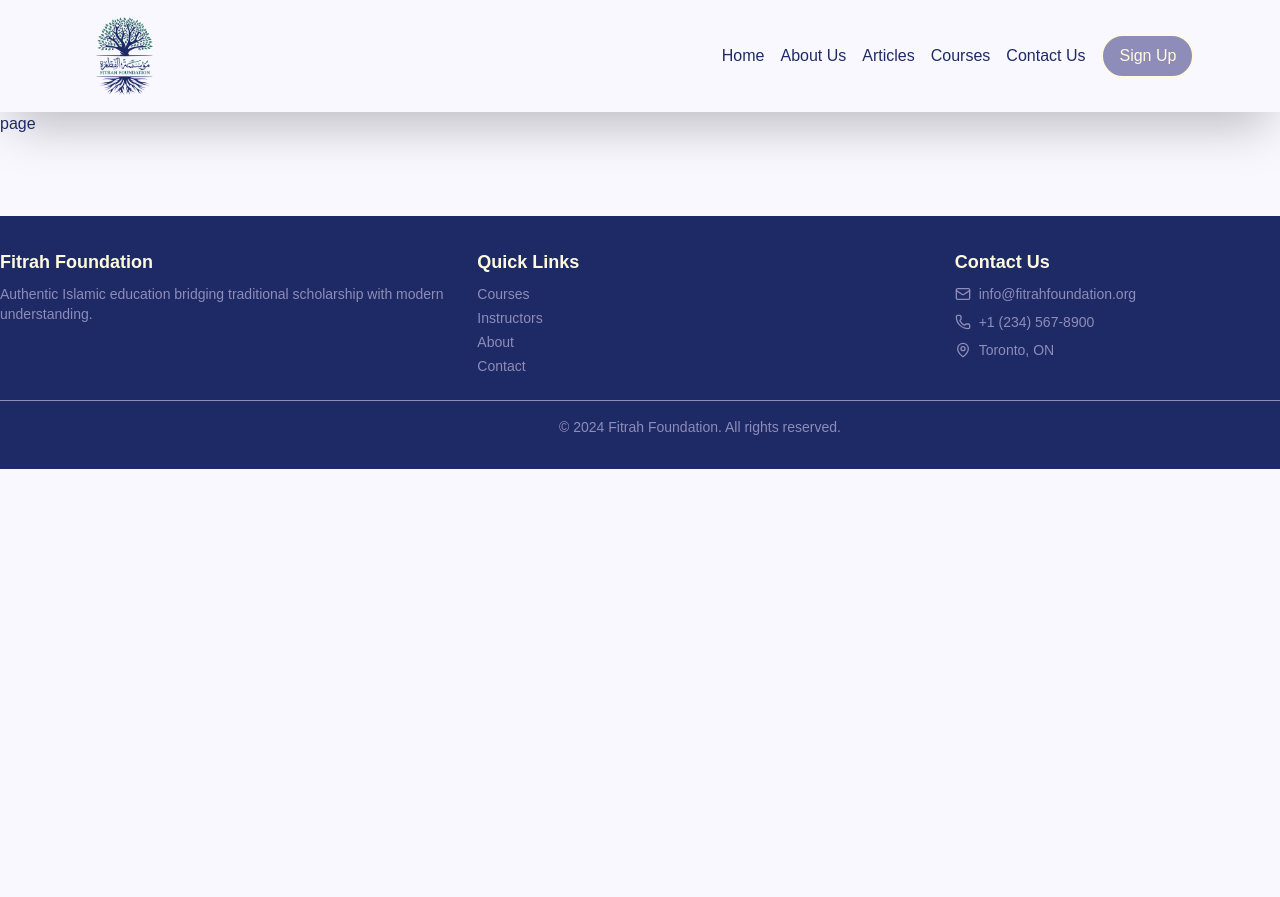
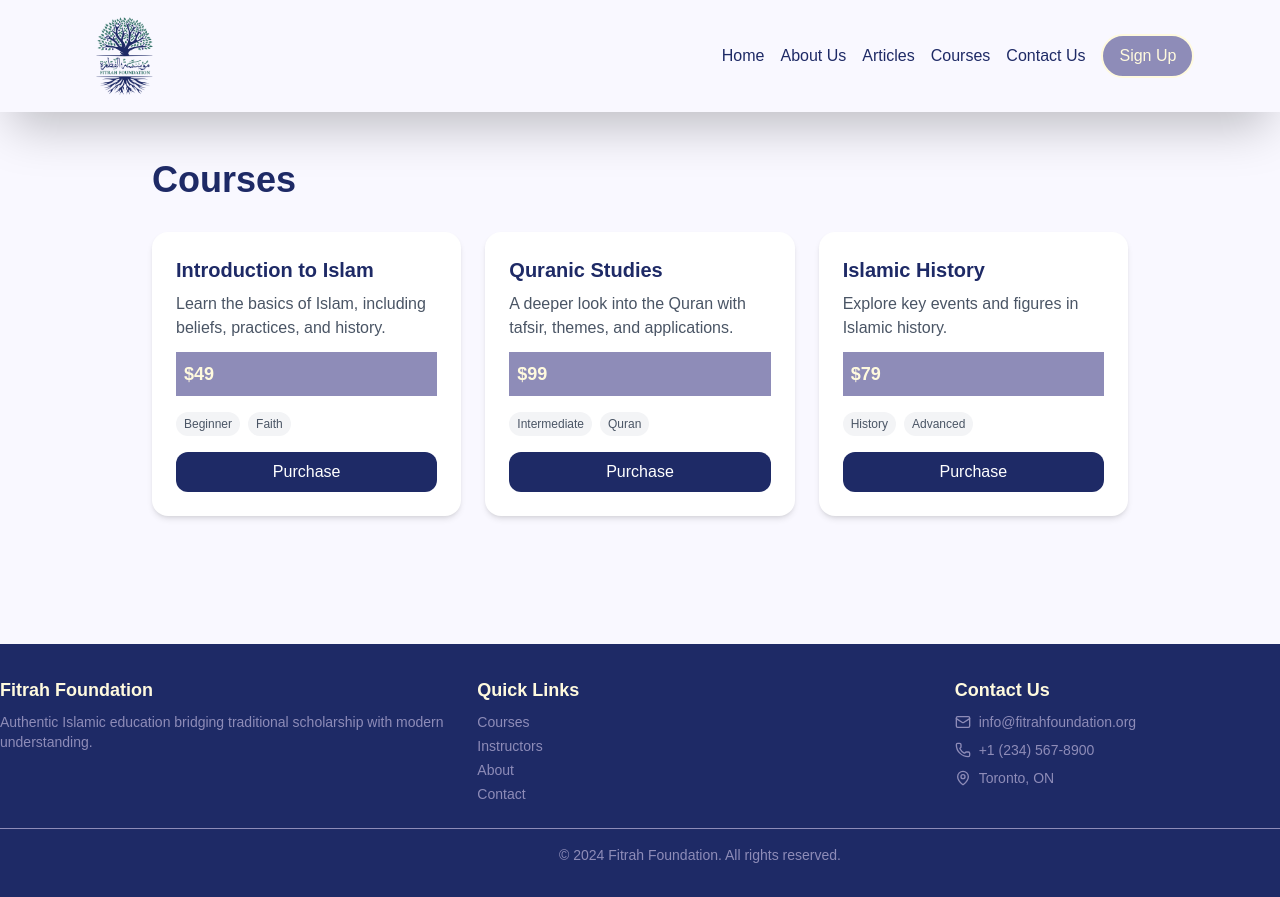
Before and after one commit to AymenS02/fitrah-foundation, a Next.js app: page /courses in a window 1280 px wide. Shown: the top 897 px of the page. Before the commit the page ends 800 px from the top, so only its background shows below. Built offline with nearby package versions, Linux system fonts and the light colour scheme; a web font is replaced by a local one.

Commit message:
Update page.jsx

```diff
--- a/app/courses/page.jsx
+++ b/app/courses/page.jsx
@@ -1,9 +1,69 @@
-import React from 'react'
+'use client';
 
-const page = () => {
+import Link from 'next/link';
+
+const courses = [
+  {
+    id: 'intro-islam',
+    title: 'Introduction to Islam',
+    description: 'Learn the basics of Islam, including beliefs, practices, and history.',
+    price: '$49',
+    purchaseLink: 'https://your-purchase-link.com/intro-islam',
+    tags: ['Beginner', 'Faith'],
+  },
+  {
+    id: 'quran-studies',
+    title: 'Quranic Studies',
+    description: 'A deeper look into the Quran with tafsir, themes, and applications.',
+    price: '$99',
+    purchaseLink: 'https://your-purchase-link.com/quran-studies',
+    tags: ['Intermediate', 'Quran'],
+  },
+  {
+    id: 'islamic-history',
+    title: 'Islamic History',
+    description: 'Explore key events and figures in Islamic history.',
+    price: '$79',
+    purchaseLink: 'https://your-purchase-link.com/islamic-history',
+    tags: ['History', 'Advanced'],
+  },
+];
+
+export default function CoursesPage() {
   return (
-    <div>page</div>
-  )
+    <main className="max-w-5xl mx-auto px-6 py-12">
+      <h1 className="text-4xl font-bold text-primary mb-8">Courses</h1>
+      <div className="grid gap-6 sm:grid-cols-2 lg:grid-cols-3">
+        {courses.map((course) => (
+          <div
+            key={course.id}
+            className="bg-white rounded-2xl shadow-md hover:shadow-xl transition-shadow p-6 flex flex-col justify-between"
+          >
+            <div>
+              <h2 className="text-xl font-semibold text-primary mb-2">{course.title}</h2>
+              <p className="text-gray-600 mb-3">{course.description}</p>
+              <p className="flex text-lg font-bold text-secondary bg-accent p-2 mb-4">{course.price}</p>
+              <div className="flex flex-wrap gap-2 mb-4">
+                {course.tags.map((tag) => (
+                  <span
+                    key={tag}
+                    className="px-2 py-1 text-xs bg-gray-100 text-gray-600 rounded-full"
+                  >
+                    {tag}
+                  </span>
+                ))}
+              </div>
+            </div>
+            <Link
+              href={course.purchaseLink}
+              target="_blank"
+              className="mt-auto inline-block bg-primary text-white text-center px-4 py-2 rounded-xl font-medium hover:scale-105 transition-transform"
+            >
+              Purchase
+            </Link>
+          </div>
+        ))}
+      </div>
+    </main>
+  );
 }
-
-export default page
```
